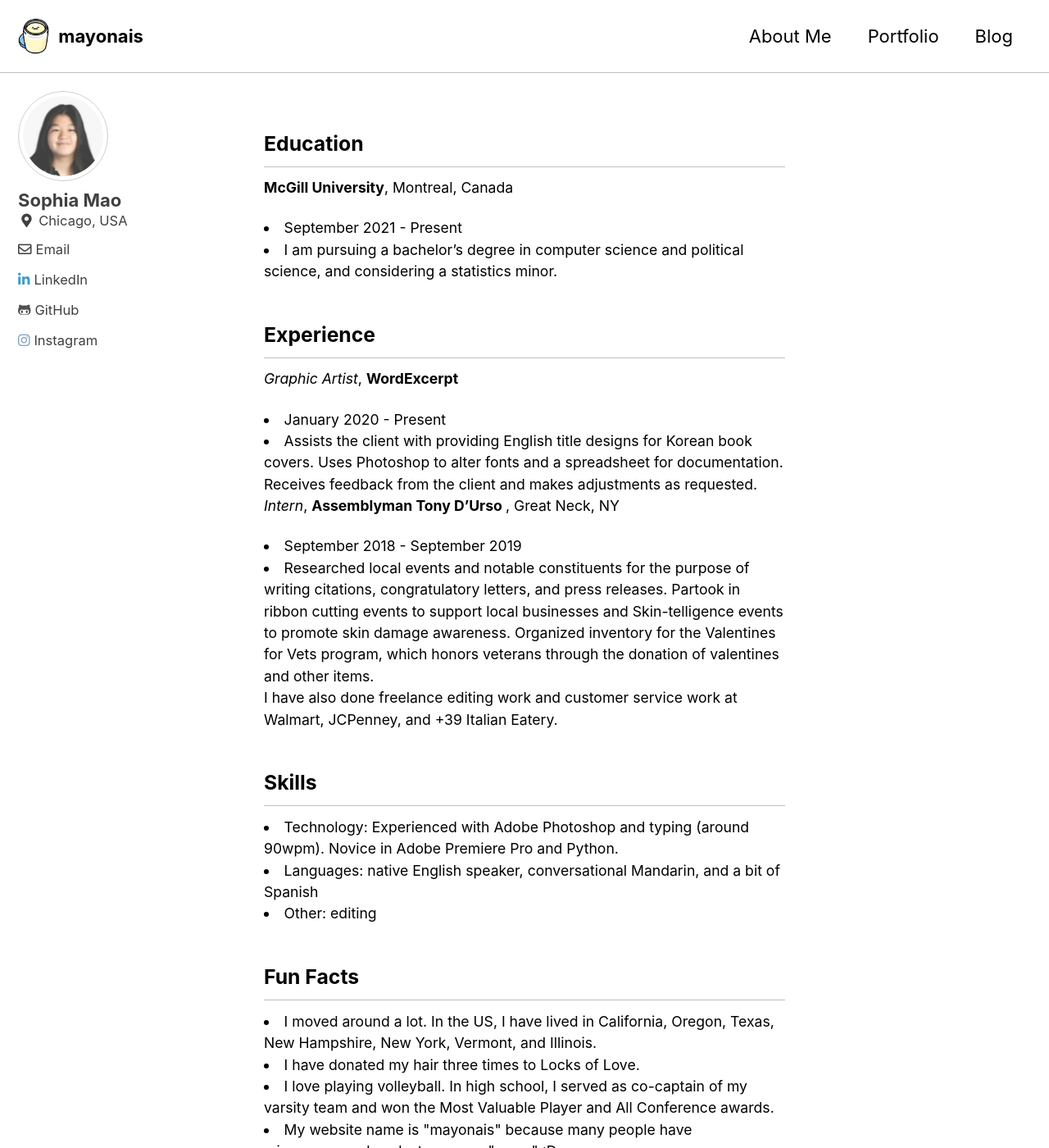
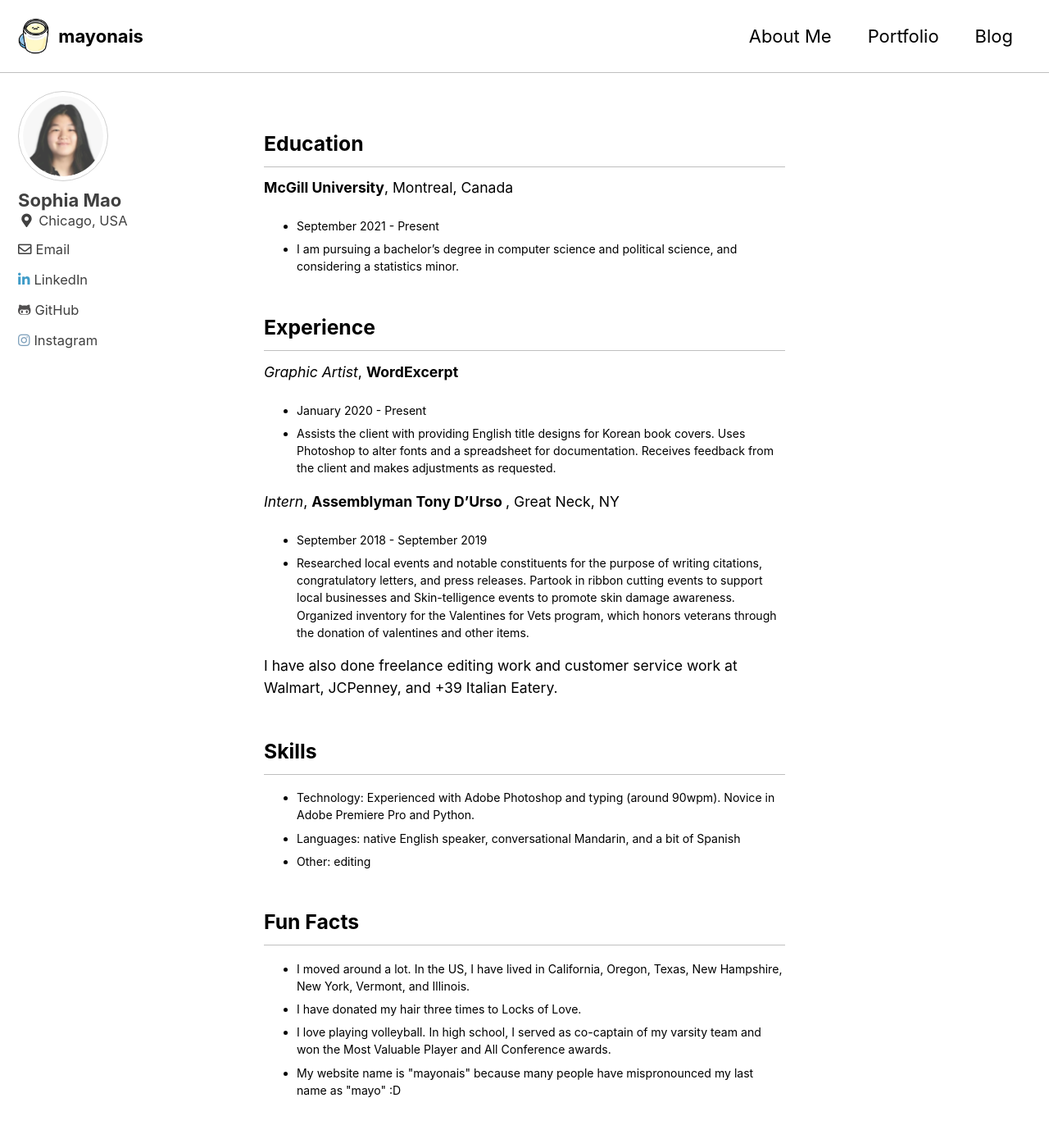
Before and after one commit to mayonais/mayonais.github.io, a Jekyll site: the page built from index.html, in a window 1280 px wide and 1400 px high. Shown: the whole window at 82% size. Built offline with Jekyll 4.4.1, drawn with Linux system fonts in a browser that asks for light colours; cached includes are drawn as plain includes; the list of posts is cut into pages by our own code.

Commit message:
page title

```diff
--- a/_sass/minimal-mistakes/_page.scss
+++ b/_sass/minimal-mistakes/_page.scss
@@ -107,6 +107,7 @@
 
   p,
   li,
+  ul,
   dl {
     font-size: 0.8em;
     padding: -10px 0px
--- a/index.html
+++ b/index.html
@@ -8,25 +8,35 @@
 
 <h3> Education </h3>
 <p><b> McGill University</b>, Montreal, Canada </p>
+<ul>
   <li> September 2021 - Present </li>
   <li> I am pursuing a bachelor’s degree in computer science and political science, and considering a statistics minor. </li>
+</ul>
 
 <h3> Experience </h3>
 <p><em> Graphic Artist</em>, <b> WordExcerpt </b></p>
+<ul>
     <li> January 2020 - Present </li>
     <li> Assists the client with providing English title designs for Korean book covers. Uses Photoshop to alter fonts and a spreadsheet for documentation. Receives feedback from the client and makes adjustments as requested.</li>
+</ul>
 <p><em> Intern</em>, <b> Assemblyman Tony D’Urso </b>, Great Neck, NY </p>
+<ul>
     <li> September 2018 - September 2019 </li>
     <li> Researched local events and notable constituents for the purpose of writing citations, congratulatory letters, and press releases. Partook in ribbon cutting events to support local businesses and Skin-telligence events to promote skin damage awareness. Organized inventory for the Valentines for Vets program, which honors veterans through the donation of valentines and other items. </li>
+</ul>
 <p>I have also done freelance editing work and customer service work at Walmart, JCPenney, and +39 Italian Eatery.</p>
 
 <h3> Skills </h3>
+<ul>
     <li> Technology: Experienced with Adobe Photoshop and typing (around 90wpm). Novice in Adobe Premiere Pro and Python.  </li>
     <li> Languages: native English speaker, conversational Mandarin, and a bit of Spanish </li>
     <li> Other: editing </li>
+</ul>
 
 <h3> Fun Facts </h3>
+<ul>
     <li> I moved around a lot. In the US, I have lived in California, Oregon, Texas, New Hampshire, New York, Vermont, and Illinois.</li>
     <li> I have donated my hair three times to Locks of Love. </li>
     <li> I love playing volleyball. In high school, I served as co-captain of my varsity team and won the Most Valuable Player and All Conference awards. </li>
     <li> My website name is "mayonais" because many people have mispronounced my last name as "mayo" :D </li>
+</ul>
```
